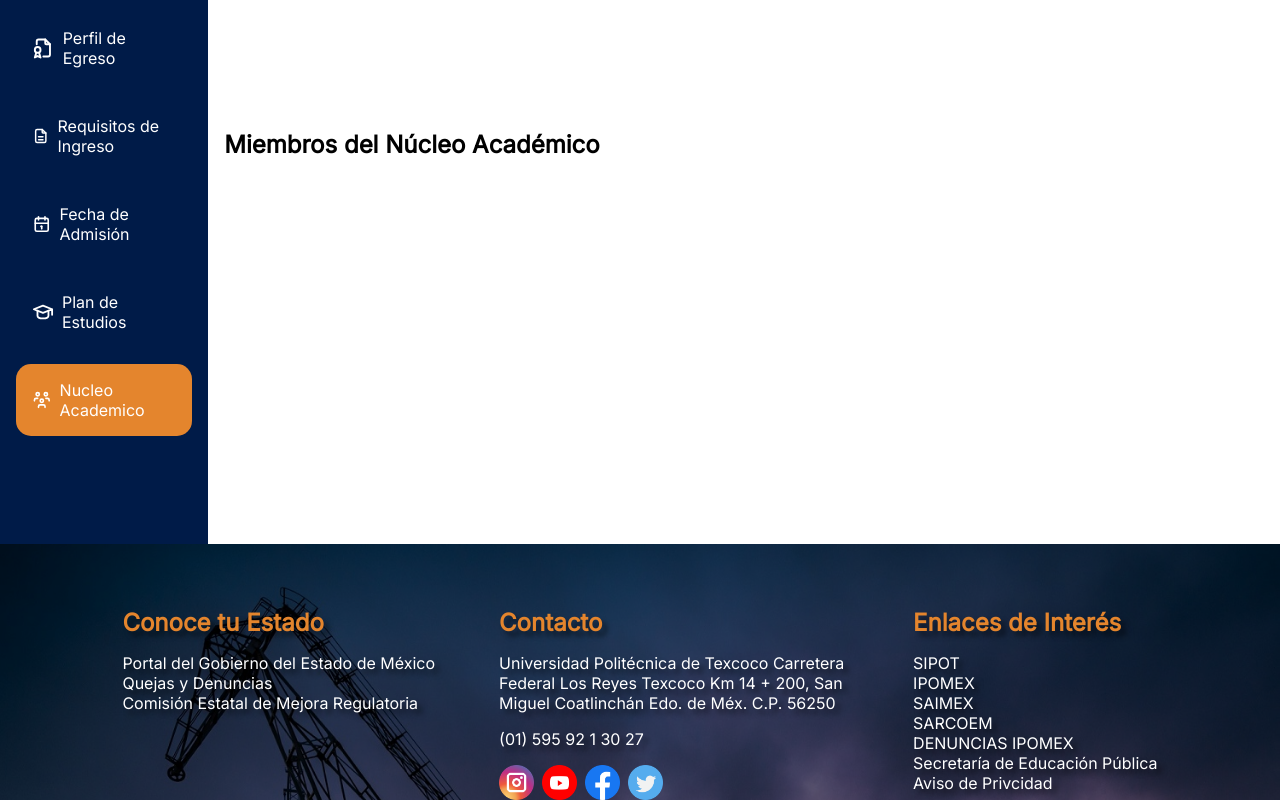
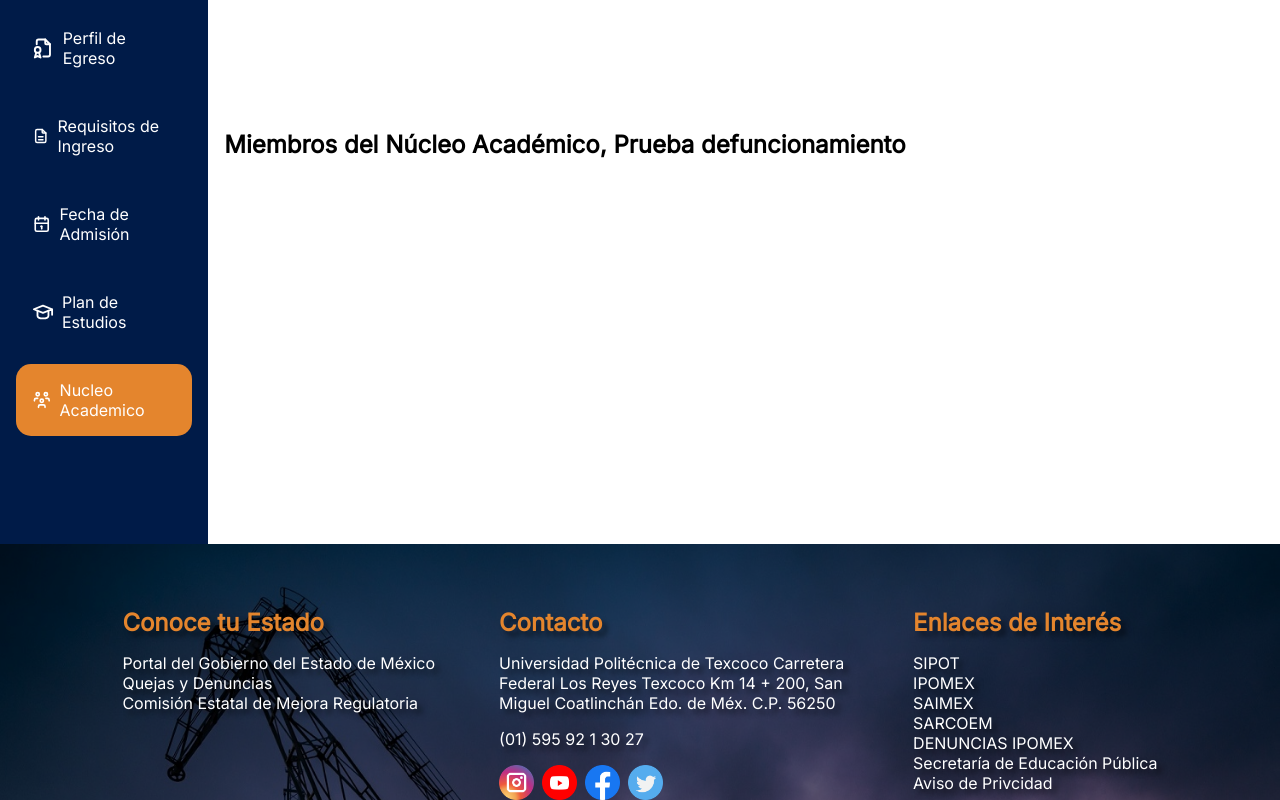
Before and after one commit to Daniel-Vargas-Tapia/maestria-mcoloin, a React (Vite) app: page / in a window 1280 px wide. Both pictures are taken after a click on the button "Nucleo Academico". Shown: the part 896-1696 px from the top of the page. Built offline with nearby package versions, Linux system fonts and the light colour scheme.

Commit message:
Prueba de nucleo academico

```diff
--- a/src/pages/nucleo_academico.jsx
+++ b/src/pages/nucleo_academico.jsx
@@ -1,5 +1,5 @@
 export function NucleoAcademico () {
   return (
-    <h2>Miembros del Núcleo Académico</h2>
+    <h2>Miembros del Núcleo Académico, Prueba defuncionamiento</h2>
   )
 }
```
